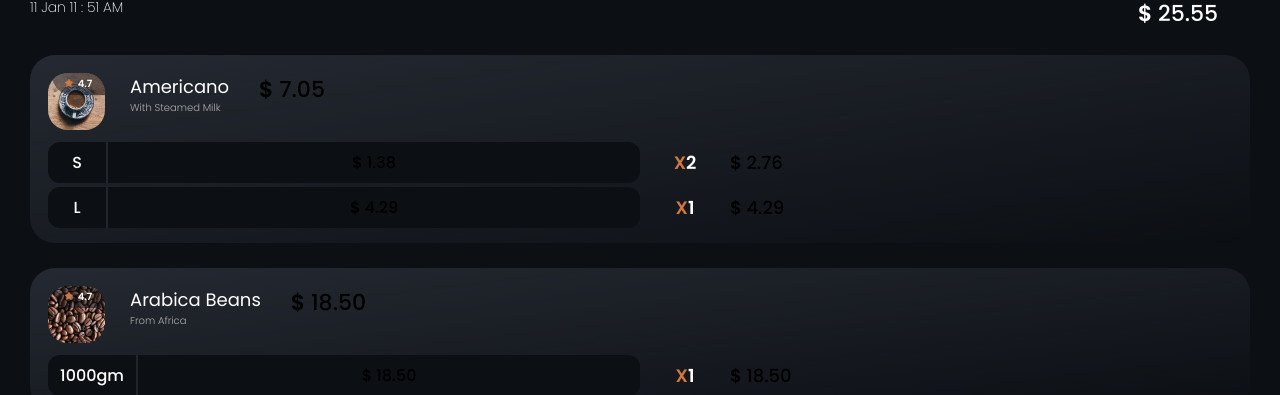
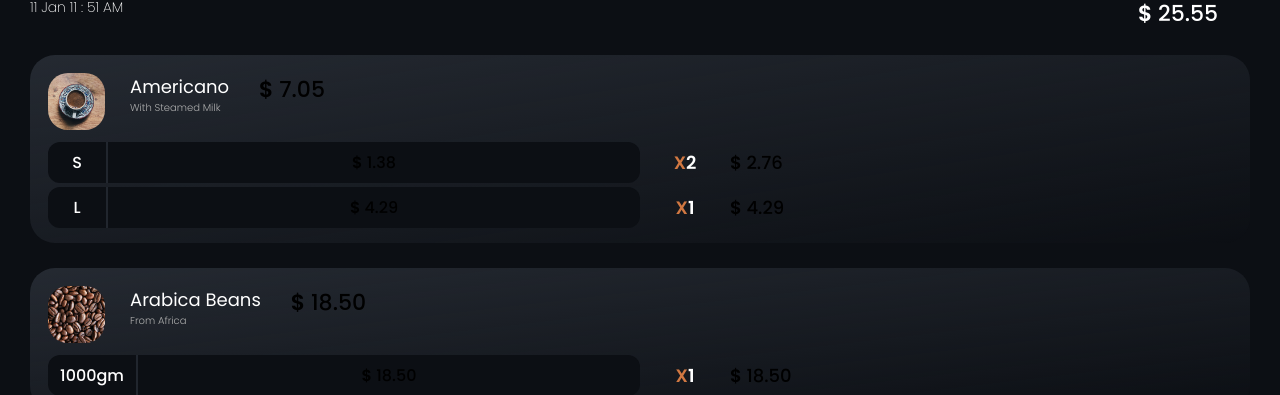
Before and after one commit to 3bdel3ziz-T/Coffee-app-angular, an Angular app: page /history in a window 1280 px wide. Shown: the part 177-572 px from the top of the page. Built offline with nearby package versions, Linux system fonts and the light colour scheme.

Commit message:
hide rate in img small size

```diff
--- a/src/app/modules/shared/components/product-item/product-item.component.html
+++ b/src/app/modules/shared/components/product-item/product-item.component.html
@@ -1,4 +1,4 @@
-<div class="item" [ngStyle]="{padding: itemStyles.padding}">
+<div class="item" [ngStyle]="{ padding: itemStyles.padding }">
   <div
     class="content"
     [ngStyle]="{ flexDirection: mainBoxFlex.direction, gap: mainBoxFlex.gap }"
@@ -11,6 +11,7 @@
       }"
       [routerLink]="imgLink"
     >
+      @if (imgBoxSize !== 'S') {
       <div class="rate">
         <svg
           viewBox="0 0 17 17"
@@ -25,18 +26,23 @@
         </svg>
         <h6>{{ itemData.average_rating }}</h6>
       </div>
-      <img src='{{itemData.imageLink_square}}' alt="" />
+      }
+      <img src="{{ itemData.imageLink_square }}" alt="" />
     </div>
-    <div class="content-box" [ngStyle]="{'flex-direction': sideContentBoxFlex.direction, gap: sideContentBoxFlex.gap}">
+    <div
+      class="content-box"
+      [ngStyle]="{
+        'flex-direction': sideContentBoxFlex.direction,
+        gap: sideContentBoxFlex.gap
+      }"
+    >
       <div class="titles">
         <span class="title" [ngStyle]="{ 'font-size': titlesSize.mainTitle }">
           {{ itemData.name }}
-          </span
-        >
+        </span>
         <span class="subtitle" [ngStyle]="{ 'font-size': titlesSize.subTitle }">
           {{ itemData.special_ingredient }}
-          </span
-        >
+        </span>
       </div>
       <ng-container [ngTemplateOutlet]="sideTemplate"></ng-container>
     </div>
```
